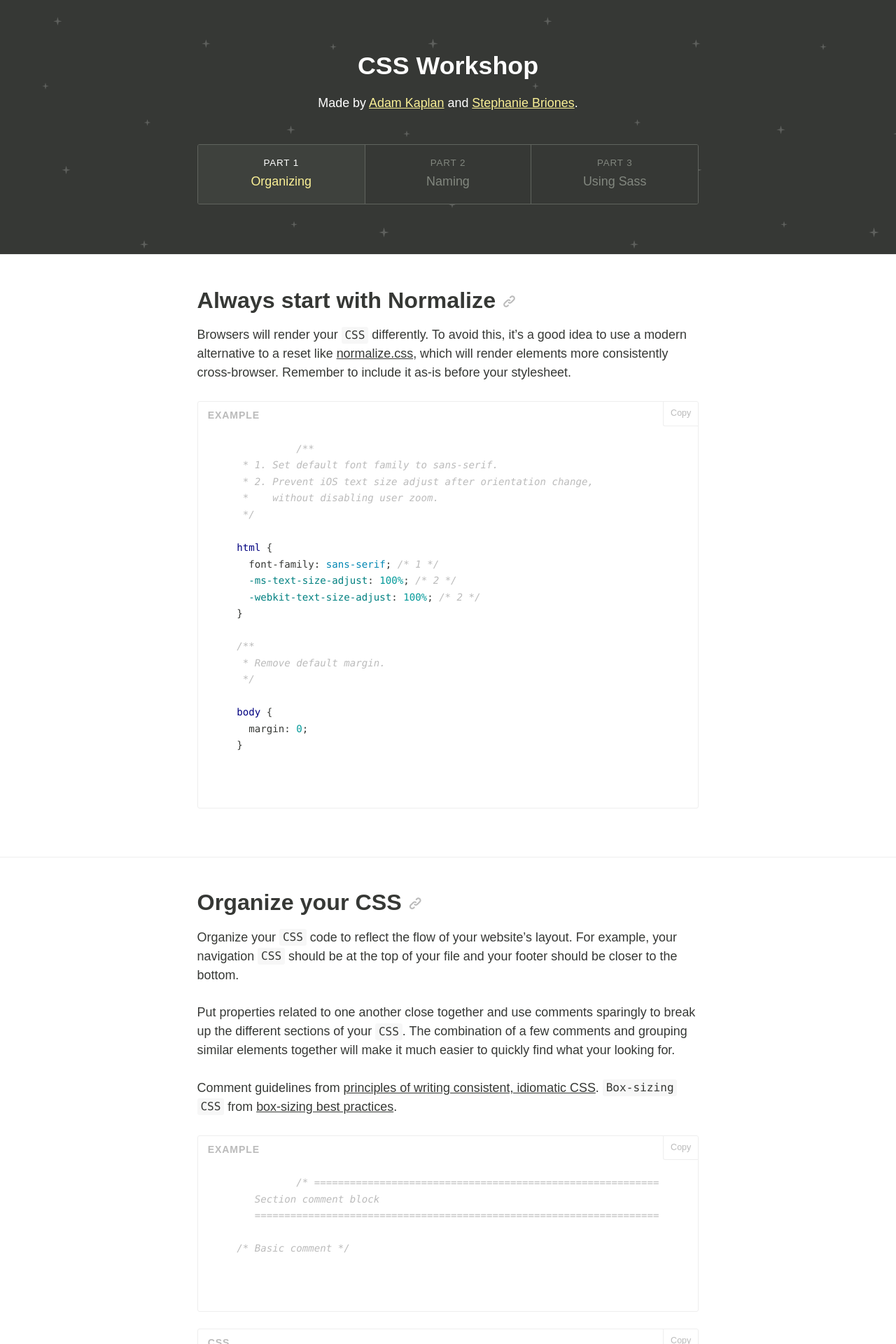
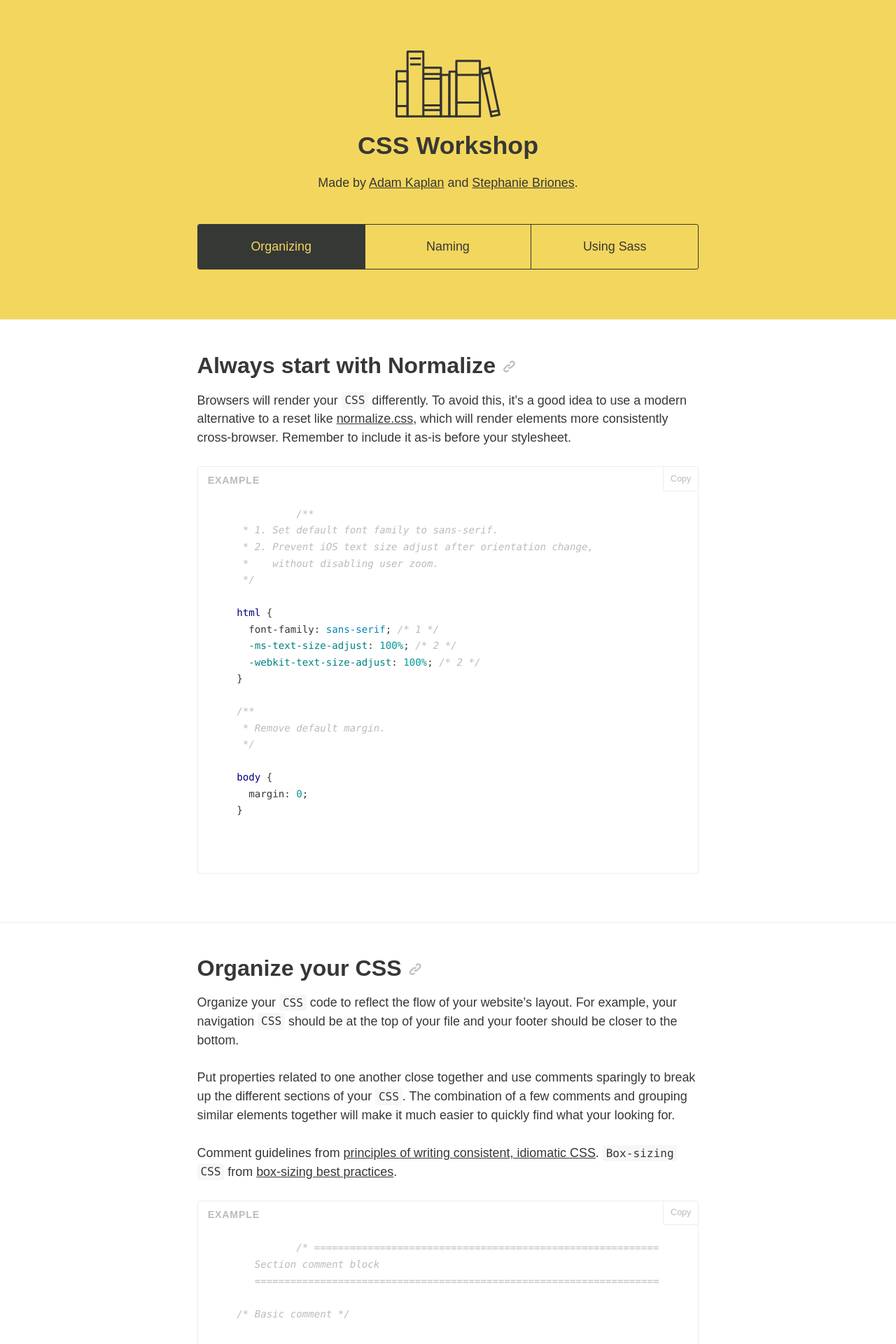
Before and after one commit to aekaplan/css-workshop, a Jekyll site: the page built from index.html, in a window 1280 px wide. Shown: the top 1920 px of the page at 70% size. Built offline with Jekyll 4.4.1, drawn with Linux system fonts in a browser that asks for light colours; nearby versions of some CDN libraries.

Commit message:
updates workshop design

```diff
--- a/_includes/header.html
+++ b/_includes/header.html
@@ -1,6 +1,7 @@
 <header>
   <div class="hero">
     <div class="container">
+      <span class="logo-books"></span>
       <h1 class="logo">CSS Workshop</h1>
       <p>Made by <a href="http://www.adamkaplan.me" target="_blank">Adam Kaplan</a> and <a href="http://www.stephaniebriones.com" target="_blank">Stephanie Briones</a>.</p>
 
--- a/_includes/nav.html
+++ b/_includes/nav.html
@@ -1,21 +1,15 @@
 <nav>
   <ul class="nav-list">
     <li {% if page.part-1 %}class="current"{% endif %}>
-      <a class="nav-item" href="{{ site.baseurl }}/">
-        <h4 class="date">Part 1</h4> Organizing
-      </a>
+      <a class="nav-item" href="{{ site.baseurl }}/">Organizing</a>
     </li>
 
     <li {% if page.part-2 %}class="current"{% endif %}>
-      <a class="nav-item add-border" href="{{ site.baseurl }}/part-2/">
-        <h4 class="date">Part 2</h4> Naming
-      </a>
+      <a class="nav-item add-border" href="{{ site.baseurl }}/part-2/">Naming</a>
     </li>
 
     <li {% if page.part-3 %}class="current"{% endif %}>
-      <a class="nav-item" href="{{ site.baseurl }}/part-3/">
-        <h4 class="date">Part 3</h4> Using Sass
-      </a>
+      <a class="nav-item" href="{{ site.baseurl }}/part-3/">Using Sass</a>
     </li>
   </ul>
 </nav>
--- a/_sass/_settings.scss
+++ b/_sass/_settings.scss
@@ -15,7 +15,7 @@ $light-gray:    #f7f7f7;
 $medium-gray:   #82877f;
 $gray:          #bbb;
 $black:         #363835;
-$yellow:        #faf096;
+$yellow:        #f3d65e;
 $border-light:  #eee;
 $border-medium: #60645e;
 $border-dark:   #ddd;
--- a/_sass/components/_layout.scss
+++ b/_sass/components/_layout.scss
@@ -47,15 +47,21 @@ section {
 
 .logo { font-size: 2em; }
 
+.logo-books {
+  background: url(/images/books.svg) no-repeat;
+  display: block;
+  height: 96px;
+  margin: 0 auto 1em auto;
+  width: 150px;
+}
+
 /* ==========================================================================
    Hero
    ========================================================================== */
 
 .hero {
-  background: $black url("../images/stars.png") repeat;
-  background-size: 700px 700px;
-  color: $white;
-  overflow: hidden;
+  background: $yellow;
+  color: $black;
   text-align: center;
 
   .container {
@@ -65,8 +71,6 @@ section {
       padding: 4em 0;
     }
   }
-
-  a { color: $yellow; }
 }
 
 /* ==========================================================================
@@ -84,7 +88,7 @@ section {
 
 nav {
   @include prefix-property(border-radius, 3px);
-  border: 1px solid $border-medium;
+  border: 1px solid $black;
   margin-top: 2.5em;
   overflow: hidden;
 
@@ -96,45 +100,27 @@ nav {
   }
 
   .current .nav-item {
-    background: #3e413d;
+    background: $black;
     color: $yellow;
-
-    .date { color: $white; }
   }
 
   .nav-item {
-    background: $black;
     @include prefix-property(transition, .2s);
-    color: $medium-gray;
+    color: $black;
     float: left;
     padding: 1em;
     text-align: center;
-    width: 33.33333%;
+    width: 33.333%;
     text-decoration: none;
 
     &.add-border {
-      border-left: 1px solid $border-medium;
-      border-right: 1px solid $border-medium;
+      border-left: 1px solid $black;
+      border-right: 1px solid $black;
     }
 
     &:hover {
-      background: #3e413d;
+      background: $black;
       color: $yellow;
-
-      .date { color: $white; }
-    }
-  }
-
-  .date {
-    @include prefix-property(transition, .2s);
-    color: $medium-gray;
-    display: none;
-    font-size: .75em;
-    font-weight: $regular;
-    white-space: nowrap;
-
-    @media #{$medium} {
-      display: block;
     }
   }
 }
--- a/_sass/components/_typography.scss
+++ b/_sass/components/_typography.scss
@@ -77,7 +77,7 @@ strong { font-weight: $bold; }
    ========================================================================== */
 
 a {
-  color: $black;
+  color: inherit;
   text-decoration: underline;
 
   &:hover { text-decoration: none; }
```
Also changed, not shown: images/books.svg (added), images/stars.png (deleted).
